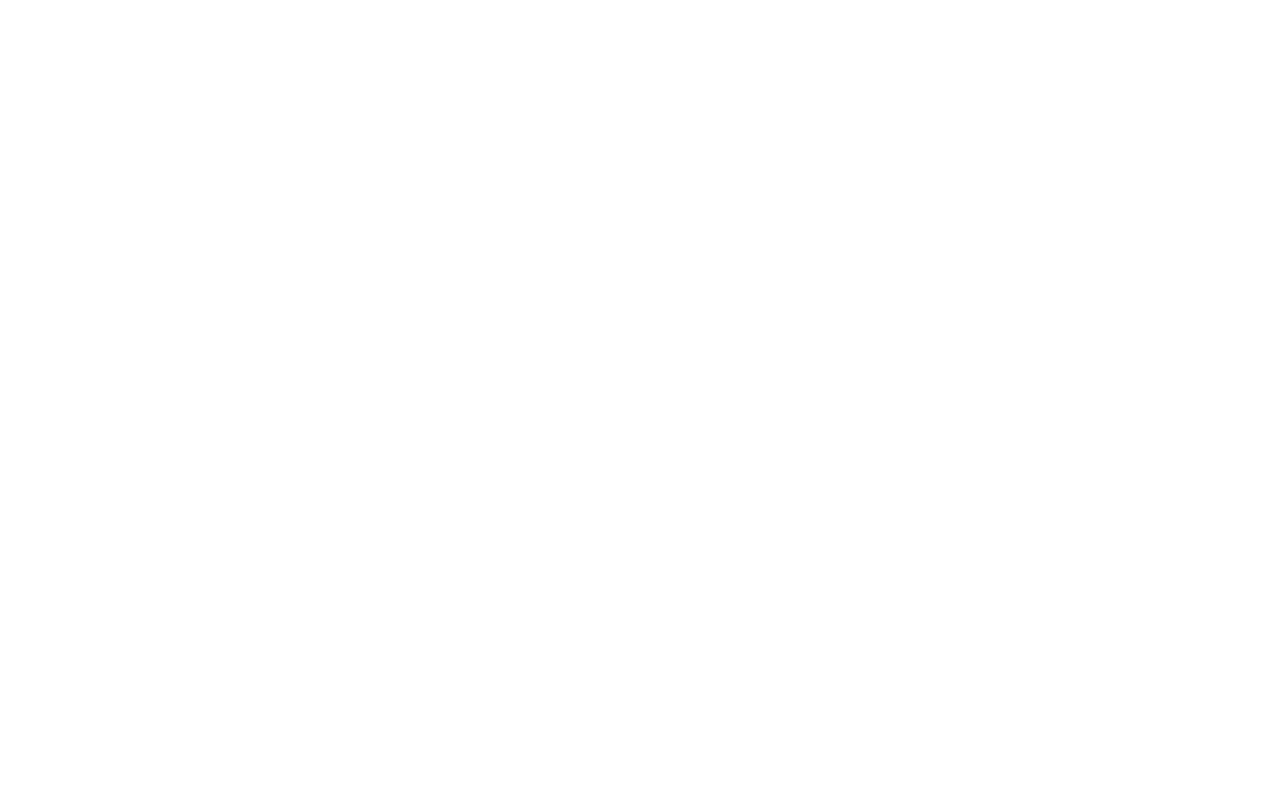
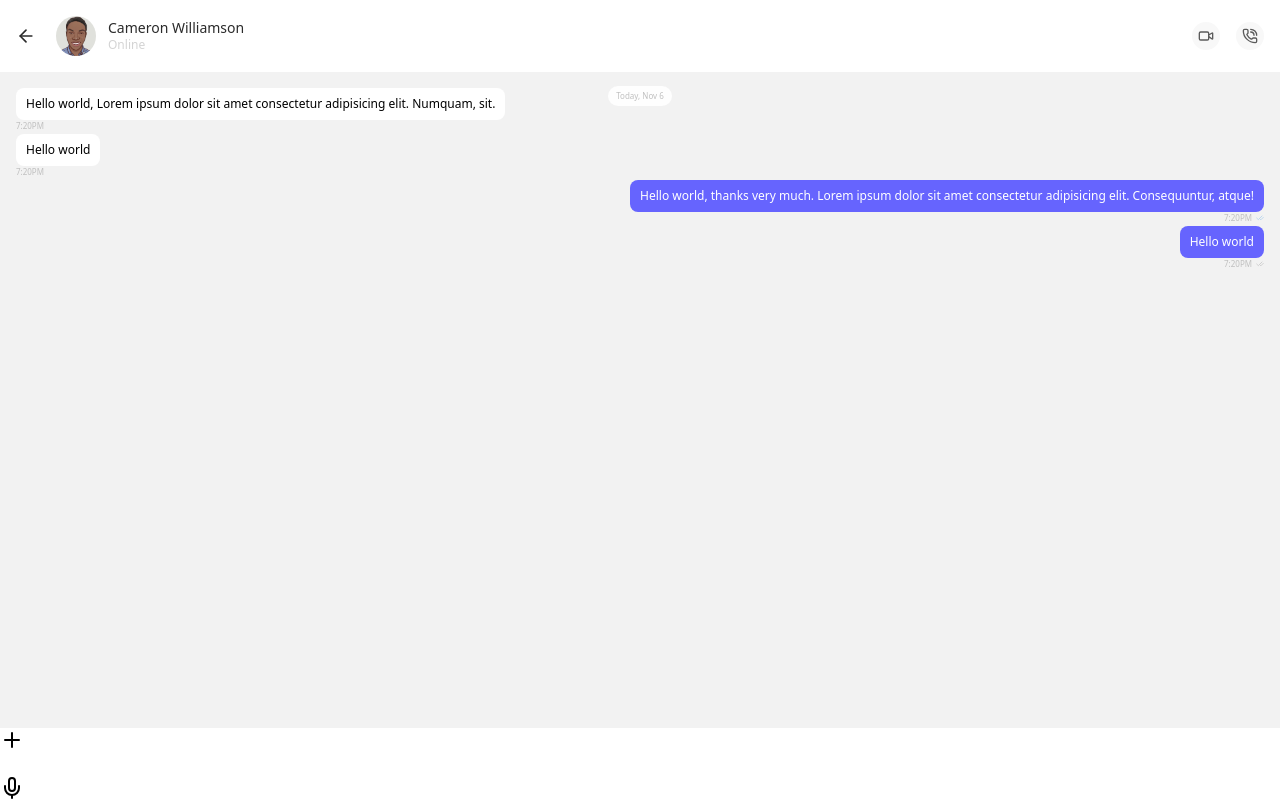
Before and after one commit to codthathing/Free-Chat, a React (Vite) app: page /messages/1 in a window 1280 px wide. Before the commit this address had no page. Built offline with nearby package versions, Linux system fonts and the light colour scheme.

Commit message:
feat: started the user-mutual message template

```diff
--- a/src/App.jsx
+++ b/src/App.jsx
@@ -4,6 +4,7 @@
 import SignUpPage from "./pages/SignUpPage";
 import PasswordPage from "./pages/PasswordPage";
 import MessagePage from "./pages/MessagePage";
+import MutualPage from "./pages/MutualPage";
 
 function App() {
   return (
@@ -14,6 +15,7 @@
           <Route path="/sign-in" element={<SignInPage />} />
           <Route path="/password" element={<PasswordPage />} />
           <Route path="/messages" element={<MessagePage />} />
+          <Route path="/messages/:mutual" element={<MutualPage />} />
         </Route>
       </Routes>
     </BrowserRouter>
--- /dev/null
+++ b/src/components/mutuals/MutualMessagesDate.jsx
@@ -0,0 +1,12 @@
+export default function MutualMessagesDate() {
+  return (
+    <div className="absolute top-3.5 left-0 right-0 mx-auto bg-[#FEFEFE] w-fit py-1.5 px-2 rounded-xl flex z-25">
+      <time
+        dateTime=""
+        className="text-[#BFBFBF] capitalize text-[8px] leading-none"
+      >
+        today, nov 6
+      </time>
+    </div>
+  );
+}
--- /dev/null
+++ b/src/components/mutuals/MutualProfile.jsx
@@ -0,0 +1,17 @@
+import display_picture from "../../assets/display-picture.jpg";
+
+export default function MutualProfile() {
+  return (
+    <nav className="flex gap-x-3 items-center">
+      <img
+        className="w-10 h-10 rounded-full"
+        src={display_picture}
+        alt=""
+      />
+      <div className="flex flex-col gap-y-1">
+        <h3 className="leading-none text-sm text-[#2B2B2B] capitalize">cameron williamson</h3>
+        <p className="leading-none text-xs text-[#d4d4d4] capitalize">online</p>
+      </div>
+    </nav>
+  );
+}
--- a/src/index.css
+++ b/src/index.css
@@ -578,6 +578,10 @@
   bottom: 2rem;
 }
 
+.left-0 {
+  left: 0px;
+}
+
 .left-3 {
   left: 0.75rem;
 }
@@ -590,8 +594,17 @@
   right: 1.5rem;
 }
 
+.top-3\.5 {
+  top: 0.875rem;
+}
+
 .top-4 {
   top: 1rem;
+}
+
+.mx-auto {
+  margin-left: auto;
+  margin-right: auto;
 }
 
 .mb-0\.5 {
@@ -692,6 +705,14 @@
   width: 100%;
 }
 
+.max-w-\[90\%\] {
+  max-width: 90%;
+}
+
+.max-w-full {
+  max-width: 100%;
+}
+
 .flex-1 {
   flex: 1 1 0%;
 }
@@ -738,6 +759,11 @@
 .gap-x-4 {
   -moz-column-gap: 1rem;
        column-gap: 1rem;
+}
+
+.gap-x-5 {
+  -moz-column-gap: 1.25rem;
+       column-gap: 1.25rem;
 }
 
 .gap-y-0 {
@@ -788,6 +814,10 @@
   overflow-y: hidden;
 }
 
+.whitespace-pre-wrap {
+  white-space: pre-wrap;
+}
+
 .text-nowrap {
   text-wrap: nowrap;
 }
@@ -800,8 +830,16 @@
   border-radius: 9999px;
 }
 
+.rounded-lg {
+  border-radius: 0.5rem;
+}
+
 .rounded-md {
   border-radius: 0.375rem;
+}
+
+.rounded-xl {
+  border-radius: 0.75rem;
 }
 
 .rounded-bl-md {
@@ -868,14 +906,29 @@
   border-color: rgb(224 224 224 / var(--tw-border-opacity, 1));
 }
 
+.border-red-500 {
+  --tw-border-opacity: 1;
+  border-color: rgb(239 68 68 / var(--tw-border-opacity, 1));
+}
+
 .bg-\[\#6664FE\] {
   --tw-bg-opacity: 1;
   background-color: rgb(102 100 254 / var(--tw-bg-opacity, 1));
 }
 
+.bg-\[\#F2F2F2\] {
+  --tw-bg-opacity: 1;
+  background-color: rgb(242 242 242 / var(--tw-bg-opacity, 1));
+}
+
 .bg-\[\#F8F8F8\] {
   --tw-bg-opacity: 1;
   background-color: rgb(248 248 248 / var(--tw-bg-opacity, 1));
+}
+
+.bg-\[\#FEFEFE\] {
+  --tw-bg-opacity: 1;
+  background-color: rgb(254 254 254 / var(--tw-bg-opacity, 1));
 }
 
 .bg-black {
@@ -909,8 +962,16 @@
   padding: 0.375rem;
 }
 
+.p-2\.5 {
+  padding: 0.625rem;
+}
+
 .p-3 {
   padding: 0.75rem;
+}
+
+.p-4 {
+  padding: 1rem;
 }
 
 .p-\[1px\] {
@@ -920,6 +981,11 @@
 .px-1 {
   padding-left: 0.25rem;
   padding-right: 0.25rem;
+}
+
+.px-2 {
+  padding-left: 0.5rem;
+  padding-right: 0.5rem;
 }
 
 .px-3 {
@@ -940,6 +1006,11 @@
 .py-1 {
   padding-top: 0.25rem;
   padding-bottom: 0.25rem;
+}
+
+.py-1\.5 {
+  padding-top: 0.375rem;
+  padding-bottom: 0.375rem;
 }
 
 .py-2 {
@@ -1016,8 +1087,16 @@
   font-weight: 600;
 }
 
+.uppercase {
+  text-transform: uppercase;
+}
+
 .capitalize {
   text-transform: capitalize;
+}
+
+.leading-none {
+  line-height: 1;
 }
 
 .tracking-wider {
@@ -1062,6 +1141,11 @@
 .text-\[\#B7B7B7\] {
   --tw-text-opacity: 1;
   color: rgb(183 183 183 / var(--tw-text-opacity, 1));
+}
+
+.text-\[\#BFBFBF\] {
+  --tw-text-opacity: 1;
+  color: rgb(191 191 191 / var(--tw-text-opacity, 1));
 }
 
 .text-\[\#C2C2C2\] {
@@ -1402,3 +1486,30 @@
     line-height: 1rem;
   }
 }
+
+.\[\&\>\[data-status\=\'mutual\'\]\>li\>span\]\:bg-white>[data-status='mutual']>li>span {
+  --tw-bg-opacity: 1;
+  background-color: rgb(255 255 255 / var(--tw-bg-opacity, 1));
+}
+
+.\[\&\>\[data-status\=\'user\'\]\&\>li\]\:self-end>[data-status='user'].\[\&\>\[data-status\=\'user\'\]\&\>li\]\:self-end>li {
+  align-self: flex-end;
+}
+
+.\[\&\>\[data-status\=\'user\'\]\>li\>span\]\:bg-\[\#6664FE\]>[data-status='user']>li>span {
+  --tw-bg-opacity: 1;
+  background-color: rgb(102 100 254 / var(--tw-bg-opacity, 1));
+}
+
+.\[\&\>\[data-status\=\'user\'\]\>li\>span\]\:text-white>[data-status='user']>li>span {
+  --tw-text-opacity: 1;
+  color: rgb(255 255 255 / var(--tw-text-opacity, 1));
+}
+
+.\[\&\>\[data-status\=\'user\'\]\>li\]\:self-end>[data-status='user']>li {
+  align-self: flex-end;
+}
+
+.\[\&\>\[data-status\=\'user\'\]\]\:self-end>[data-status='user'] {
+  align-self: flex-end;
+}
--- a/src/pages/MutualPage.jsx
+++ b/src/pages/MutualPage.jsx
@@ -1,31 +1,84 @@
-import { ArrowLeft, Camera, Mic, PhoneCall, Plus } from "lucide-react";
+import { ArrowLeft, CheckCheck, Mic, PhoneCall, Plus, Video } from "lucide-react";
+import MessageIcons from "../components/messages/MessageIcons";
+import MutualProfile from "../components/mutuals/MutualProfile";
+import MutualMessagesDate from "../components/mutuals/MutualMessagesDate";
 
-export default function ComponentName() {
+const mutualIcons = [
+  { id: 0, Icon: Video },
+  { id: 1, Icon: PhoneCall },
+];
+
+export default function MutualPage() {
   return (
-    <section>
-      <header>
-        <ArrowLeft />
-        <nav>
-          <img
-            src=""
-            alt=""
+    <section className="h-[100dvh] flex flex-col">
+      <header className="flex justify-between items-center p-4">
+        <div className="flex gap-x-5 items-center">
+          <ArrowLeft
+            size={20}
+            className="text-[#2B2B2B]"
           />
-          <div>
-            <h3>Helen Paul</h3>
-            <p></p>
-          </div>
-        </nav>
-        <div>
-          <Camera />
-          <PhoneCall />
+          <MutualProfile />
         </div>
+        <MessageIcons messageIconDetails={mutualIcons} />
       </header>
-      <main>
-        <div>
-          <time datetime=""></time>
-        </div>
-        <div>
-          <article></article>
+      <main className="bg-[#F2F2F2] flex-1 relative">
+        <MutualMessagesDate />
+        <div className="p-4 flex flex-col gap-y-1 [&>[data-status='mutual']>li>span]:bg-white [&>[data-status='user']]:self-end [&>[data-status='user']>li]:self-end [&>[data-status='user']>li>span]:bg-[#6664FE] [&>[data-status='user']>li>span]:text-white">
+          <ul
+            data-status="mutual"
+            className="flex flex-col gap-y-1 w-fit max-w-[90%]"
+          >
+            <li className="flex flex-col gap-y-0.5 w-fit">
+              <span className="whitespace-pre-wrap leading-none rounded-lg p-2.5 w-fit max-w-full text-xs">Hello world, Lorem ipsum dolor sit amet consectetur adipisicing elit. Numquam, sit.</span>
+              <time
+                dateTime=""
+                className="leading-none uppercase text-[8px] text-[#BFBFBF]"
+              >
+                7:20pm
+              </time>
+            </li>
+            <li className="flex flex-col gap-y-0.5 w-fit">
+              <span className="whitespace-pre-wrap leading-none rounded-lg p-2.5 w-fit max-w-full text-xs">Hello world</span>
+              <time
+                dateTime=""
+                className="leading-none uppercase text-[8px] text-[#BFBFBF]"
+              >
+                7:20pm
+              </time>
+            </li>
+          </ul>
+          <ul
+            data-status="user"
+            className="flex flex-col gap-y-1 w-fit max-w-[90%]"
+          >
+            <li className="flex flex-col gap-y-0.5 w-fit">
+              <span className="whitespace-pre-wrap leading-none rounded-lg p-2.5 w-fit max-w-full text-xs">Hello world, thanks very much. Lorem ipsum dolor sit amet consectetur adipisicing elit. Consequuntur, atque!</span>
+              <div className="self-end w-fit flex gap-x-1 items-center">
+                <time
+                  dateTime=""
+                  className="leading-none uppercase text-[8px] text-[#BFBFBF]"
+                >
+                  7:20pm
+                </time>
+                <CheckCheck
+                  size={8}
+                  color="#A4CBEB"
+                />
+              </div>
+            </li>
+            <li className="flex flex-col gap-y-0.5 w-fit">
+              <span className="whitespace-pre-wrap leading-none rounded-lg p-2.5 w-fit max-w-full text-xs">Hello world</span>
+              <div className="self-end w-fit flex gap-x-1 items-center">
+                <time
+                  dateTime=""
+                  className="leading-none uppercase text-[8px] text-[#BFBFBF]"
+                >
+                  7:20pm
+                </time>
+                <CheckCheck size={8} color="#BFBFBF" />
+              </div>
+            </li>
+          </ul>
         </div>
       </main>
       <footer>
@@ -36,7 +89,6 @@
           <input
             type="text"
             name=""
-            value={""}
           />
           <Mic />
         </div>
```
